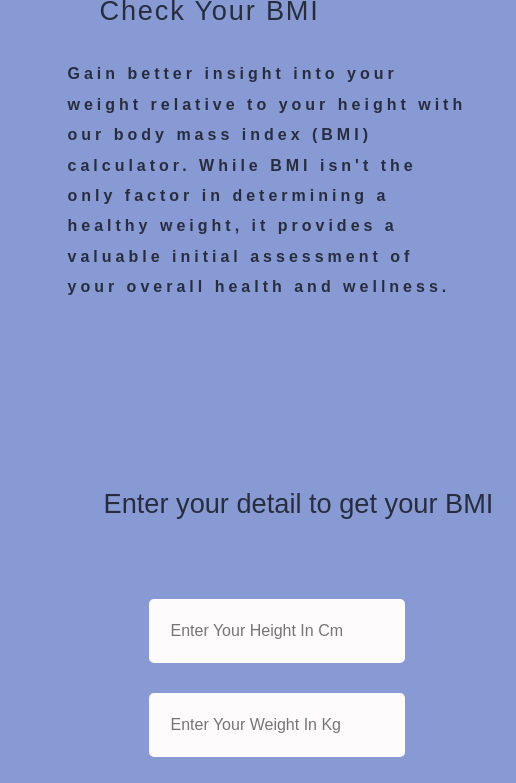
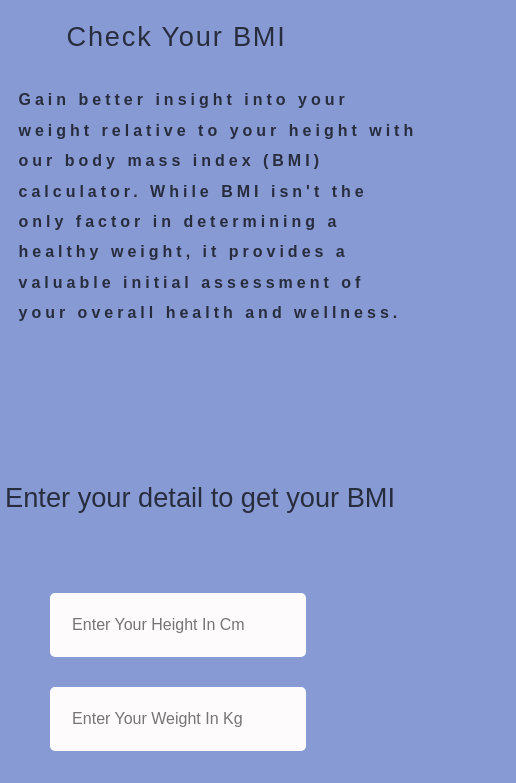
Before and after one commit to MoMoktan/BMI-Calculator.github.io, a plain HTML site: page index.html in a window 390 px wide. Shown: the top 783 px of the page, 516 px wide, since content can reach past the window. Drawn offline with Linux system fonts and the light colour scheme; a web font is replaced by a local one.

Commit message:
Update style.css

```diff
--- a/style.css
+++ b/style.css
@@ -171,17 +171,17 @@ body{
     #left-side{
 
         width: 100%;
-        margin-top:60px ;
-        margin-left: 50px;
+        margin-top: 5rem;
+        margin-right: 1rem;
     }
 
     #right-side{
        margin-top: 4.5rem;
        width: 100%;
-       margin-right: 2rem;
+       margin-right: 14.3rem;
     }
     #right-side h1{
-        /* margin-top: 4.5rem; */
+        margin-left: 3rem;
         width: 100%;
         margin-left: 2.125rem;
         font-size: 1.7rem;
@@ -212,10 +212,10 @@ body{
 
     #left-inside p{
         letter-spacing: 0.25rem;
-        margin-left: -1rem;
+        margin-left: -2rem;
         font-size: 1rem;
         line-height: 1.9em;
-        margin-bottom: 3rem;
+        margin-bottom: 1rem;
         font-weight: bold;
     }
         #left-inside h1{
```
